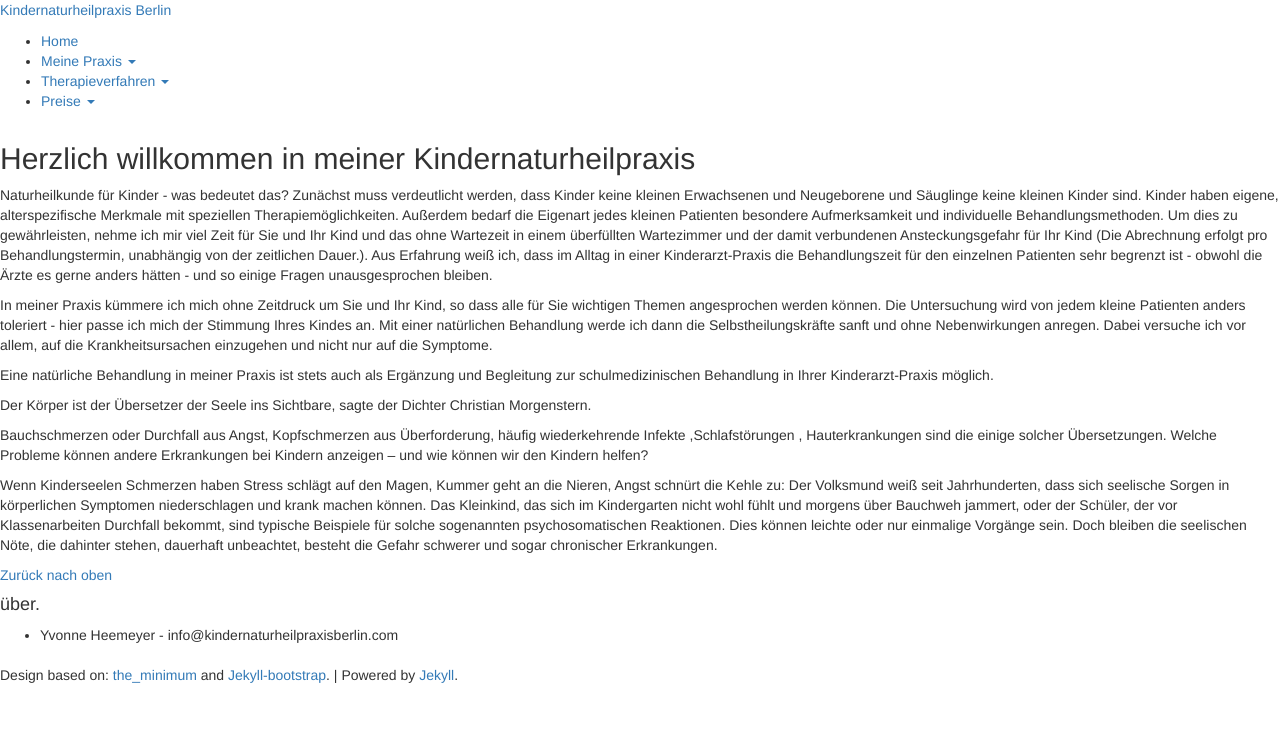
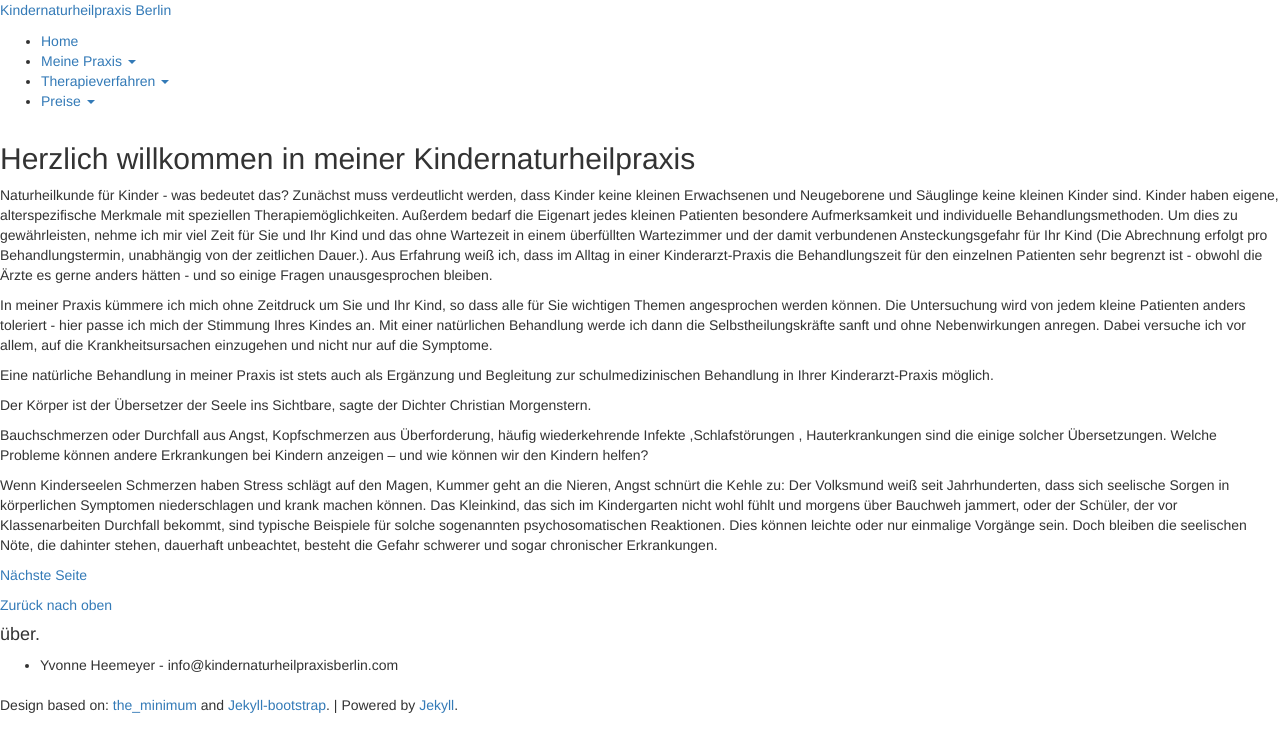
Before and after one commit to heilpraktiker/heilpraktiker.github.io, a Jekyll site: the page built from index.md, in a window 1280 px wide. Shown: the top 752 px of the page. Built offline with Jekyll 4.4.1, drawn with Linux system fonts in a browser that asks for light colours; nearby versions of some CDN libraries; comment, search, counter and statistics services are not loaded.

Commit message:
Updated index.md

```diff
--- a/index.md
+++ b/index.md
@@ -22,3 +22,5 @@ Bauchschmerzen oder Durchfall aus Angst, Kopfschmerzen aus Überforderung, häuf
 
 Wenn Kinderseelen Schmerzen haben
 Stress schlägt auf den Magen, Kummer geht an die Nieren, Angst schnürt die Kehle zu: Der Volksmund weiß seit Jahrhunderten, dass sich seelische Sorgen in körperlichen Symptomen niederschlagen und krank machen können. Das Kleinkind, das sich im Kindergarten nicht wohl fühlt und morgens über Bauchweh jammert, oder der Schüler, der vor Klassenarbeiten Durchfall bekommt, sind typische Beispiele für solche sogenannten psychosomatischen Reaktionen. Dies können leichte oder nur einmalige Vorgänge sein. Doch bleiben die seelischen Nöte, die dahinter stehen, dauerhaft unbeachtet, besteht die Gefahr schwerer und sogar chronischer Erkrankungen.
+
+[Nächste Seite](/meine-praxis/ich/)
```
